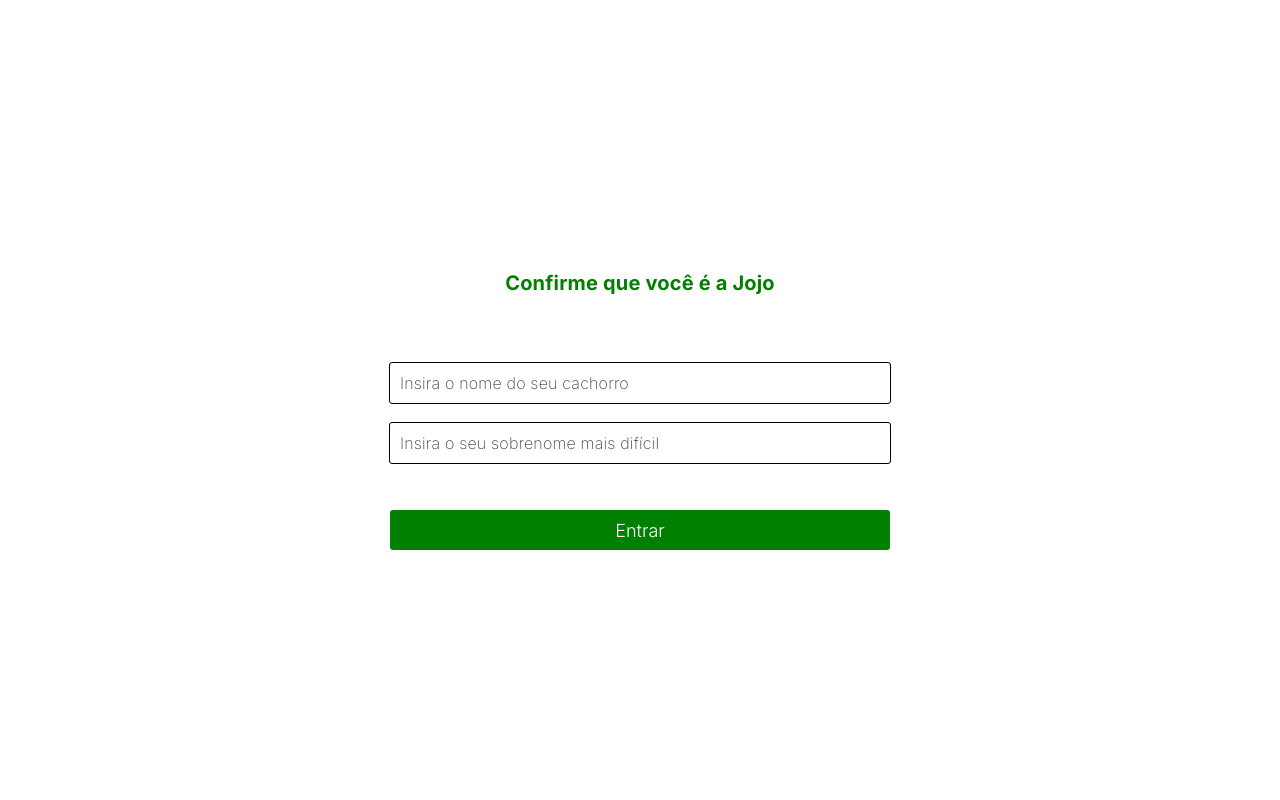
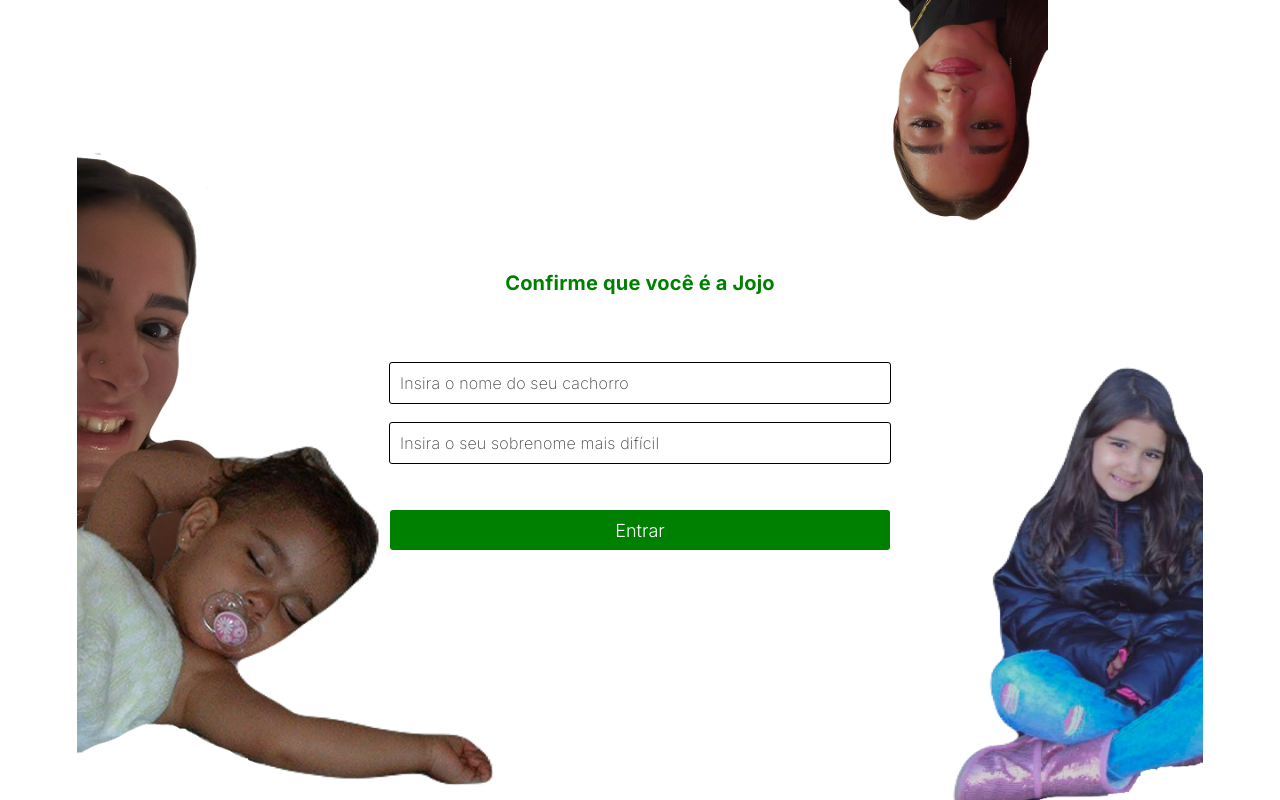
Before and after one commit to becanmc/jojo-birthday, a React (Vite) app in the folder project/: page / in a window 1280 px wide. Built offline with nearby package versions, Linux system fonts and the light colour scheme.

Commit message:
Login Page update

```diff
--- a/project/src/pages/LoginPage/LoginPage.module.css
+++ b/project/src/pages/LoginPage/LoginPage.module.css
@@ -1,7 +1,11 @@
-.content{
-    height: 100vh;
-
+.content {
+    min-height: 100vh;
     display: flex;
     justify-content: center;
     align-items: center;
+
+    background-image: url("./assets/background.png");
+    background-size: cover;
+    background-position: center;
+    background-repeat: no-repeat;
 }
--- a/project/src/pages/TestComponents.tsx
+++ b/project/src/pages/TestComponents.tsx
@@ -6,7 +6,7 @@ import QuizButton from "../components/atoms/Buttons/Quiz/QuizButton";
 import TypeWriter from "../components/atoms/Text/Typewriter/Typewriter";
 import CameraFrame from "../components/atoms/CameraFrame/CameraFrame";
 import LoginContainer from "../components/organisms/LoginContainer/LoginContainer";
-
+import InputWithLabel from "../components/molecules/InputWIthLabel/InputWithLabel";
 
 function TestComponentsPage(){
     return(<div>
@@ -19,6 +19,10 @@ function TestComponentsPage(){
         <QuizButton width={'400px'} correct={true} >Teste ne bb</QuizButton>
         <CameraFrame></CameraFrame>
         <LoginContainer/>
+        <InputWithLabel
+            label="Qual o nome do sei cachorro?"
+            placeholder="Insira o nome aqui"
+        />
     </div>
     );
 }
```
Also changed, not shown: project/src/pages/LoginPage/assets/background.png (added).
